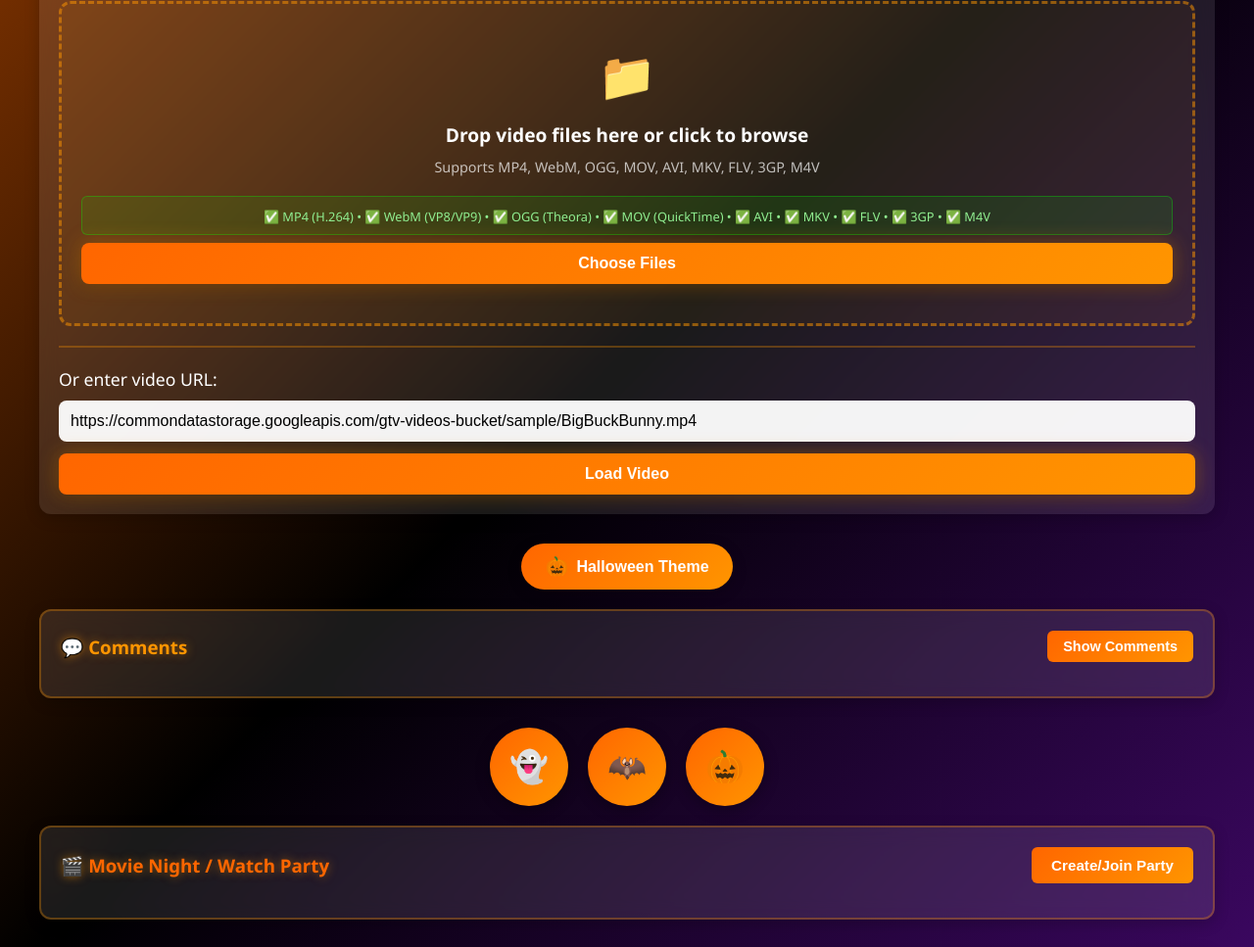
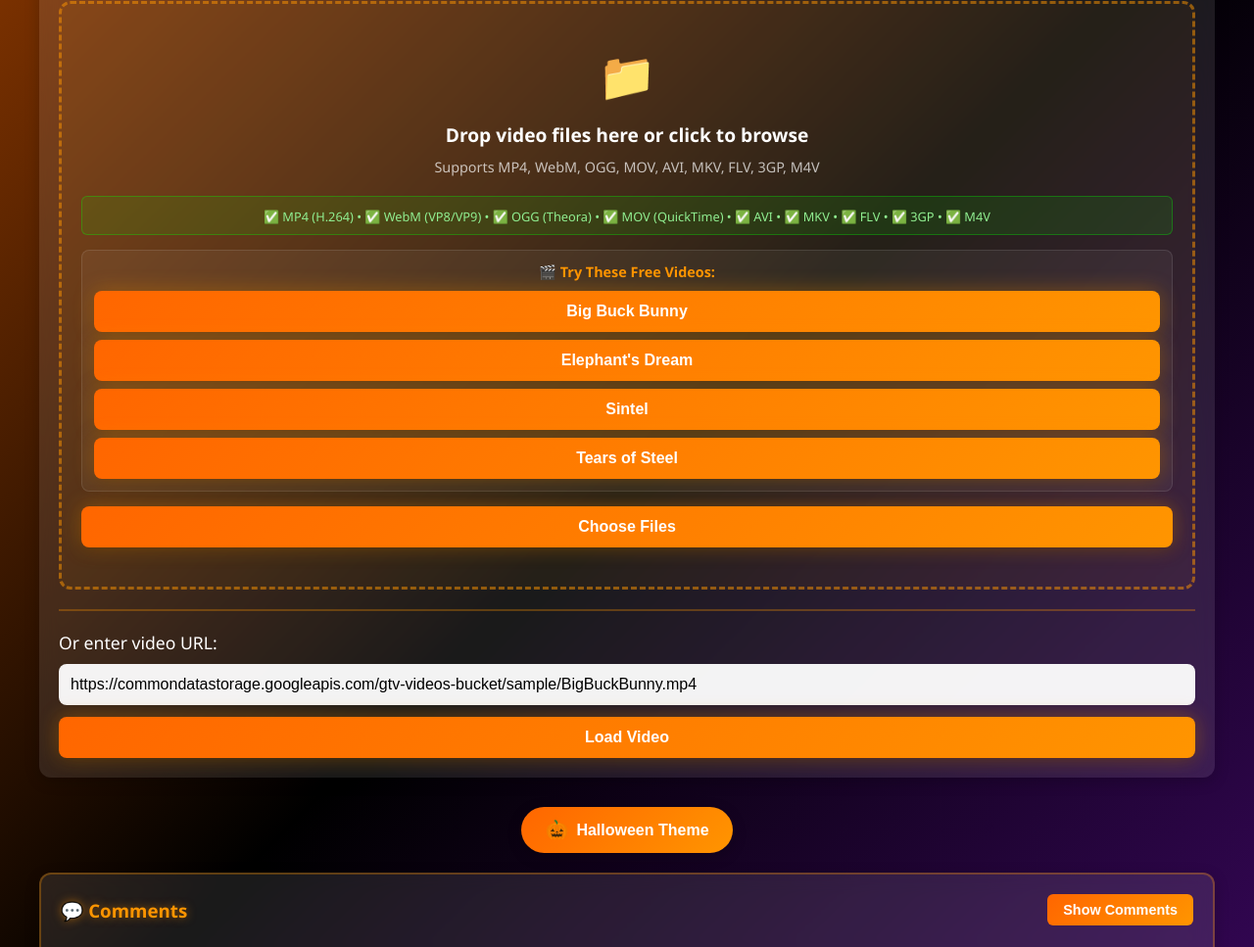
Before and after one commit to FlappyJack212/lx4t-video-player, a website: page index.html in a window 1280 px wide. Shown: the part 1255-2222 px from the top of the page at 98% size. Drawn offline with nearby package versions, Linux system fonts and the light colour scheme.

Commit message:
Add sample video buttons with free video URLs

```diff
--- a/index.html
+++ b/index.html
@@ -287,6 +287,15 @@
                         <p>Supports MP4, WebM, OGG, MOV, AVI, MKV, FLV, 3GP, M4V</p>
                         <div class="format-support">
                             <small>✅ MP4 (H.264) • ✅ WebM (VP8/VP9) • ✅ OGG (Theora) • ✅ MOV (QuickTime) • ✅ AVI • ✅ MKV • ✅ FLV • ✅ 3GP • ✅ M4V</small>
+                        </div>
+                        <div class="sample-videos">
+                            <h5>🎬 Try These Free Videos:</h5>
+                            <div class="video-links">
+                                <button class="video-link-btn" data-url="https://commondatastorage.googleapis.com/gtv-videos-bucket/sample/BigBuckBunny.mp4">Big Buck Bunny</button>
+                                <button class="video-link-btn" data-url="https://commondatastorage.googleapis.com/gtv-videos-bucket/sample/ElephantsDream.mp4">Elephant's Dream</button>
+                                <button class="video-link-btn" data-url="https://commondatastorage.googleapis.com/gtv-videos-bucket/sample/Sintel.mp4">Sintel</button>
+                                <button class="video-link-btn" data-url="https://commondatastorage.googleapis.com/gtv-videos-bucket/sample/TearsOfSteel.mp4">Tears of Steel</button>
+                            </div>
                         </div>
                         <input type="file" id="fileInput" multiple accept="video/mp4,video/webm,video/ogg,video/quicktime,video/x-msvideo,video/x-matroska,video/x-flv,video/3gpp,video/x-m4v" style="display: none;">
                         <button class="upload-btn" id="uploadBtn">Choose Files</button>
--- a/script.js
+++ b/script.js
@@ -1193,6 +1193,16 @@ fileInput.addEventListener('change', (e) => {
     }
 });
 
+// Sample video buttons
+document.querySelectorAll('.video-link-btn').forEach(btn => {
+    btn.addEventListener('click', () => {
+        const videoUrl = btn.getAttribute('data-url');
+        videoUrlInput.value = videoUrl;
+        loadVideoFromUrl(videoUrl);
+        showNotification(`🎬 Loading ${btn.textContent}...`, 'info');
+    });
+});
+
 // Drag and drop functionality
 uploadArea.addEventListener('dragover', (e) => {
     e.preventDefault();
--- a/style.css
+++ b/style.css
@@ -2864,6 +2864,45 @@ body.fullscreen-mode .video-container .video-player {
     line-height: 1.4;
 }
 
+/* Sample Videos */
+.sample-videos {
+    margin: 15px 0;
+    padding: 12px;
+    background: rgba(255, 255, 255, 0.05);
+    border-radius: 8px;
+    border: 1px solid rgba(255, 255, 255, 0.1);
+}
+
+.sample-videos h5 {
+    color: #ff9500;
+    margin: 0 0 10px 0;
+    font-size: 0.9rem;
+}
+
+.video-links {
+    display: flex;
+    flex-wrap: wrap;
+    gap: 8px;
+}
+
+.video-link-btn {
+    background: linear-gradient(135deg, #ff6600, #ff9500);
+    border: none;
+    border-radius: 6px;
+    color: #fff;
+    padding: 6px 12px;
+    font-size: 0.8rem;
+    cursor: pointer;
+    transition: all 0.3s ease;
+    font-weight: 500;
+}
+
+.video-link-btn:hover {
+    background: linear-gradient(135deg, #ff9500, #ff6600);
+    transform: translateY(-2px);
+    box-shadow: 0 4px 8px rgba(255, 102, 0, 0.3);
+}
+
 /* Responsive Design */
 @media (max-width: 768px) {
     .header {
```
